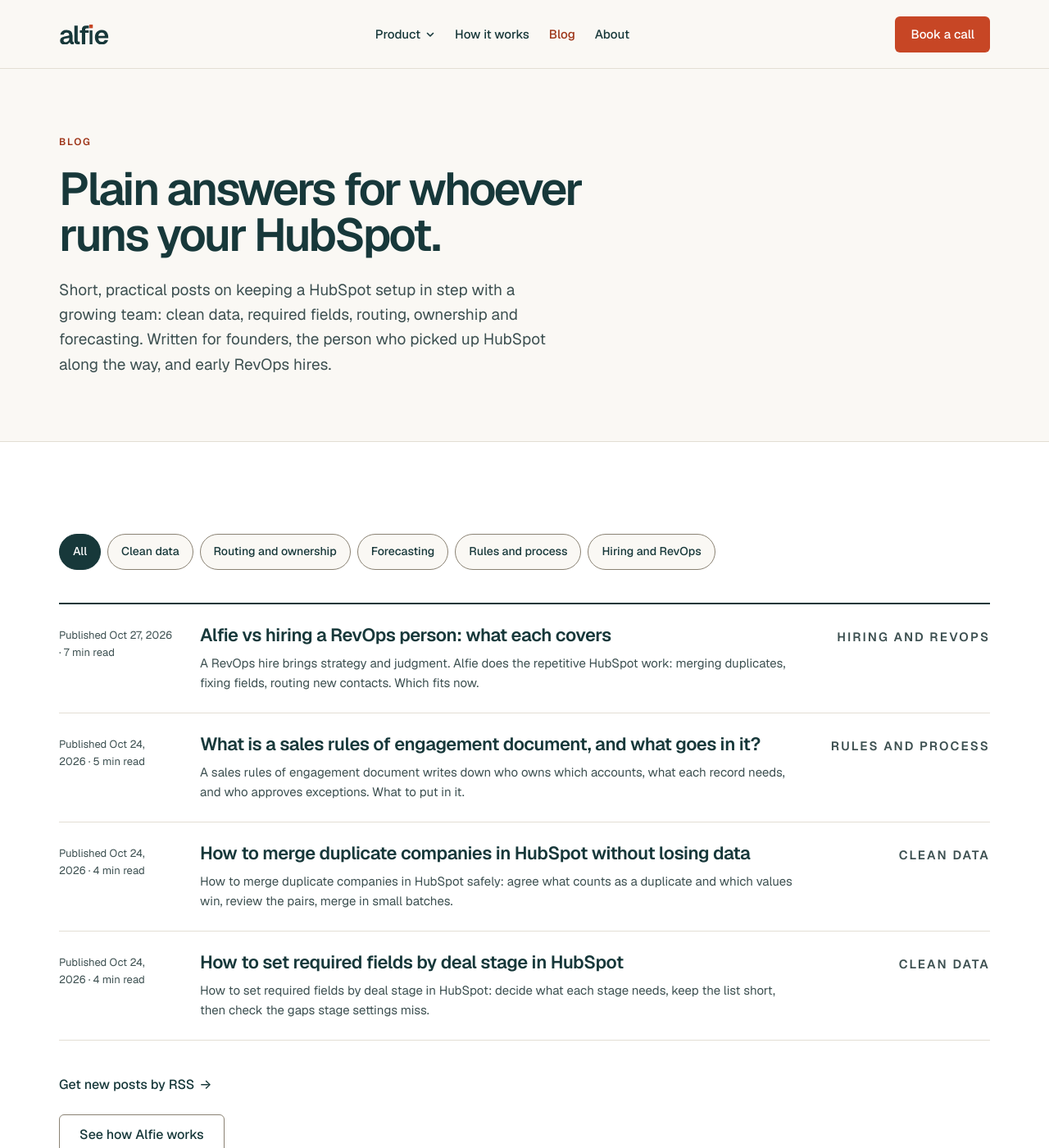
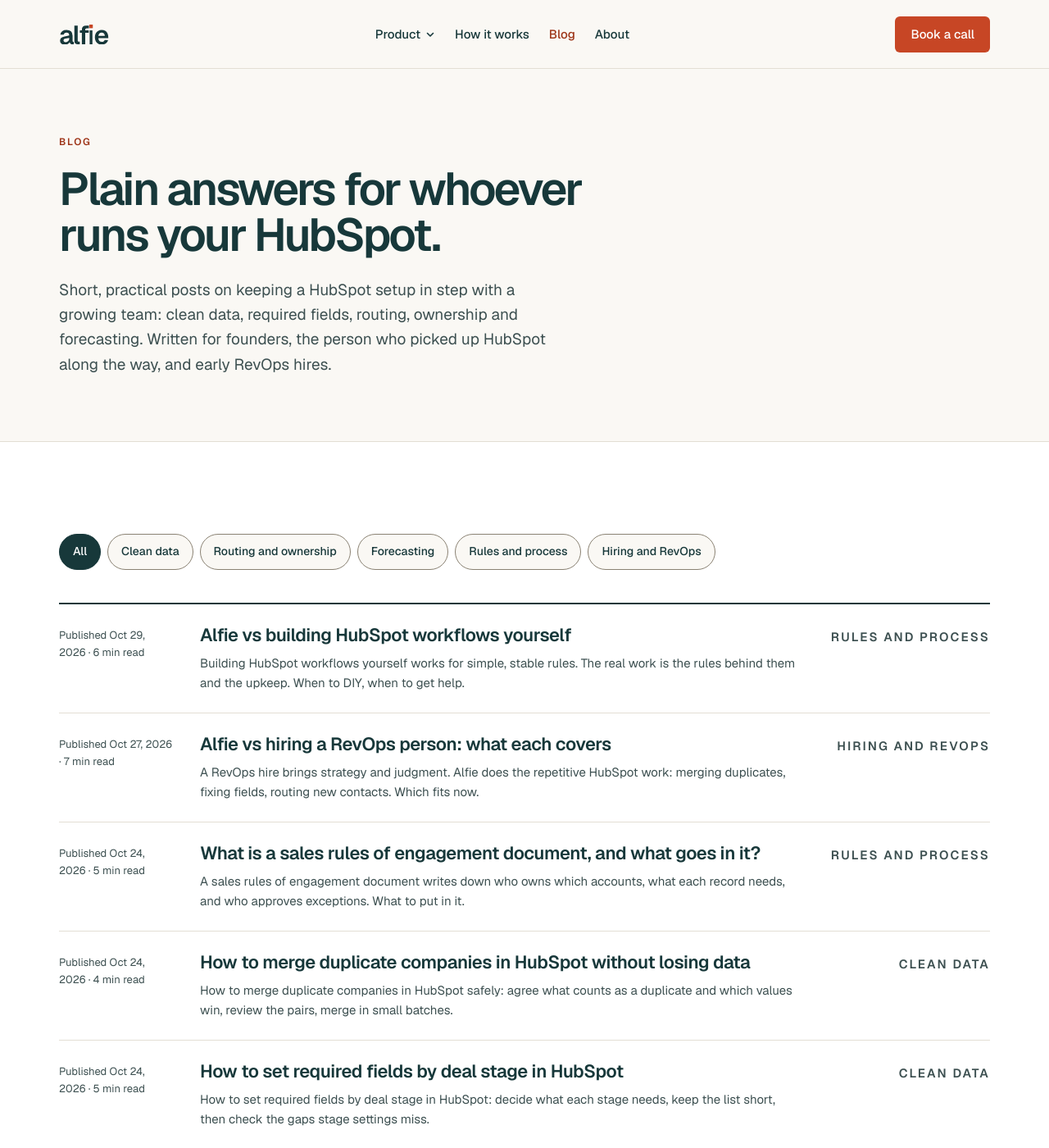
Before and after one commit to bsstaveley87/workwithalfie-site, a Jekyll site: the page built from blog/index.html, in a window 1280 px wide and 1400 px high. Shown: the whole window at 82% size. Built offline with Jekyll 4.4.1, drawn with Linux system fonts in a browser that asks for light colours; the list of posts is cut into pages by our own code; part of the change alters nothing that is shown.

Commit message:
Publish: Alfie vs building HubSpot workflows yourself (#18)
* Publish: Alfie vs building HubSpot workflows yourself

* Remove preview copy of workflows post

```diff
--- a/preview-posts/alfie-vs-building-hubspot-workflows-yourself.md
+++ b/_posts/2026-10-29-alfie-vs-building-hubspot-workflows-yourself.md
@@ -6,8 +6,8 @@ description: "Building HubSpot workflows yourself works for simple, stable rules
 slug: alfie-vs-building-hubspot-workflows-yourself
 primary_keyword: "building HubSpot workflows yourself"
 secondary_keywords: ["build your own HubSpot workflows", "DIY workflows vs Alfie", "when to keep building your own"]
-date: 2026-10-24 # draft date; set to the real publish date when it goes live
-last_modified_at: 2026-10-24
+date: 2026-10-29
+last_modified_at: 2026-10-29
 category: rules-process
 tags: [workflows, automation, comparison]
 author: "The Alfie team"
@@ -15,28 +15,23 @@ og_title: "Alfie vs building HubSpot workflows yourself"
 og_description: "Building HubSpot workflows yourself works for simple, stable rules. The real work is the rules behind them and the upkeep. When to DIY, when to get help."
 og_image: /assets/og/blog.png
 og_image_alt: "Alfie blog: Alfie vs building HubSpot workflows yourself"
-summary: "Building HubSpot workflows yourself works well when the rule is simple, stable and someone on your team owns it. Consider ongoing help like Alfie when the rules aren't written down, several people would build or edit the automation, or changes such as merges need a person to approve them first. Many teams do both."
+summary: "Building HubSpot workflows yourself works well when the rule is simple, stable and someone on your team owns it. Consider ongoing help like Alfie when the upkeep around those workflows, like merging duplicates, fixing required fields and routing new contacts, keeps landing on someone with no time for it, or when the rules were never written down. Many teams do both."
 faq:
   - q: "Does Alfie replace our HubSpot workflows?"
     a: "No. Alfie works in your HubSpot alongside your existing workflows. It checks your records against the rules you've approved and proposes fixes for your admin to approve. During setup we list any workflows that touch the same fields, such as owner rotation, so the two don't clash."
   - q: "Can HubSpot workflows enforce required fields by deal stage?"
     a: "HubSpot lets you set required properties on pipeline stages, and workflows can help with follow-up. Deals can still reach a stage by other routes, such as imports or integrations, so it's worth checking. More in [how to set required fields by deal stage in HubSpot](/blog/hubspot-required-fields-by-deal-stage/)."
   - q: "Does Alfie use AI to make changes?"
-    a: "Alfie uses AI to read requests and propose changes, and to suggest parent and subsidiary company links. Fixed checks written from your approved rules decide whether a change is allowed, and nothing changes in HubSpot until it passes and, where your rules say so, a person approves."
-  - q: "Can Alfie change records without asking?"
-    a: "At the start, every change waits for approval. A rule runs on its own only after your admin signs it off, and merges always need a fresh approval from your admin."
+    a: "AI drafts each change from the request and your HubSpot data, and suggests parent and subsidiary company links. Fixed checks written from your rules decide whether a change is allowed, and Alfie is designed never to write to HubSpot on the AI's word alone."
 related_pages: [/how-it-works, /features, /security]
 related_posts: [/blog/should-ai-be-allowed-to-change-your-crm/, /blog/hubspot-required-fields-by-deal-stage/]
-# PREVIEW ONLY. Not for launch: remove before merging unless Ben approves it.
-preview_only: true
-noindex: true
-sitemap: false
+key_phrases: ["HubSpot workflows", "existing workflows", "workflows you build yourself"]
 permalink: /blog/alfie-vs-building-hubspot-workflows-yourself/
 ---
 
 ## Is building your own HubSpot workflows a good option?
 
-Often, yes. HubSpot workflows are a capable, built-in way to automate routine work: set a property when something happens, notify an owner, create a task, rotate new records between reps. They live where your data lives, and there's no extra tool to add. What's available depends on your HubSpot subscription, so check what your plan includes.
+Often, yes. HubSpot workflows are a capable, built-in way to automate routine work: set a property when something happens, notify an owner, create a task, rotate new records between reps. They live where your data lives, and there's no extra tool to add.
 
 If you have someone who enjoys building automation and has the time to look after it, your own workflows can carry a lot of the load.
 
@@ -44,40 +39,45 @@ If you have someone who enjoys building automation and has the time to look afte
 
 Rarely into the first build. Building a workflow is usually the quick part. The effort goes into what surrounds it:
 
+- **The upkeep around the workflows.** Even with good automation, someone still merges the two "Acme Inc" records, chases the deal at Proposal with no close date, and works out who takes over a leaver's accounts.
 - **Deciding the rule.** "Deals at Proposal need a close date" is easy to say. Which deals, which pipeline, who's told, and what happens to the ones already there take longer to agree.
 - **Writing it down.** The rule ends up encoded in the workflow's settings. Unless someone also documents it, the only record of why it exists is the workflow itself.
 - **Keeping workflows from clashing.** As more people build, two workflows can write to the same field and undo each other's work.
-- **Handling exceptions.** Some changes shouldn't happen automatically at all. A merge of two important accounts, or moving a customer to a different rep, usually needs a person to look first.
 - **Keeping it in step.** A new territory, a new product or a new hire changes the rules. Every automation built on the old rules needs checking.
 
 None of this is a HubSpot problem. It's what happens to any setup that doesn't get regular upkeep as the team grows.
 
 ## What does Alfie do differently?
 
+Alfie does the repetitive upkeep itself, working from rules that are written down before anything is automated.
+
 Alfie is a RevOps service for growing SaaS companies that run on HubSpot: hands-on RevOps help plus automation that does the repetitive HubSpot upkeep, like merging duplicates, fixing required fields and routing new contacts and companies, by rules you set and with your admin in control of what changes.
 
-It starts from the rules rather than the automation:
+Here's how that works:
 
-1. **Rules first, in writing.** You start on standard rules for the basics, adjusted to your team, and you approve them. Alfie keeps your approved rules and gives you a written copy, as Markdown or PDF, to keep wherever you like. To change a rule, you tell us, and we update it and send you the new version.
-2. **Checked, then proposed.** From day one, Alfie checks your HubSpot against those rules and proposes fixes. In the first week it only reads, and gives you a baseline of where your data stands.
-3. **A person approves where it matters.** Your rules say which changes need a person, and which person. Alfie asks them in Slack and waits. Merges always need a fresh approval from your admin.
-4. **Verified, and recorded.** After each write, Alfie is designed to read the record back from HubSpot and count nothing as done until it matches. You can see and export a record of every change Alfie makes.
+1. **It starts from written rules.** You start on standard rules for the basics, adjusted to your team. Alfie keeps them and gives you a written copy, as Markdown or PDF, to keep wherever you like. To change a rule, you tell us, and we update it and send you the new version.
+2. **It does the jobs.** Alfie finds duplicate contacts and companies and drafts each merge with the surviving values chosen by rule. It sends each owner a Slack digest of the deals missing what your team agreed, and tidies emails, phone numbers, websites and countries. It routes new contacts and companies to the right owner by account, territory or segment, and round robin, with your admin approving.
+3. **It checks its own work.** After each write, Alfie is designed to read the record back from HubSpot and count nothing as done until it matches. You can see and export a record of each change Alfie makes.
 
-Deals that reach a stage without the details your team agreed are flagged, not blocked. See [how a change goes from request to verified](/how-it-works/).
+Deals that reach a stage without the details your team agreed are flagged, not blocked.
+
+Example: a Monday morning. Over the weekend, Alfie found three duplicate company pairs and drafted the merges, and nudged the owners of six deals sitting at Proposal with no close date. Sam, your admin, OKs the merges from one Slack message. Nobody built a new workflow for any of it.
+
+**You stay in control.** In the first week, Alfie only reads: it checks your records and shows you what it would fix, without changing anything, and gives you a baseline of where your data stands. After that, each change waits for a yes in Slack until your admin signs the rule off, and merges always wait for your admin. See [what Alfie does in a week](/how-it-works/).
 
 ## How do DIY workflows and Alfie compare?
 
 | | Building workflows yourself | Alfie |
 |---|---|---|
-| Best for | Simple, stable, well-understood automations | Upkeep that should follow written rules your team approves |
-| Who designs the rules | Whoever builds the workflow | Standard rules for the basics, adjusted to your team, approved by you |
+| Best for | Simple, stable, well-understood automations | The repetitive upkeep: merges, required fields, routing, tidying properties |
+| Who designs the rules | Whoever builds the workflow | Standard rules for the basics, adjusted to your team with us |
 | Where the rules live | In the workflow settings, plus any notes you keep | Kept by Alfie, with a written copy you own |
-| Approvals before a change | Up to how you build it | Designed in: your rules say who approves, and Alfie asks in Slack |
-| Merges | Up to your process | Found by rule, merged once your admin approves |
+| Who sees a change first | Up to how you build it | Your rules say who needs to see it, and Alfie asks them in Slack |
+| Merges | Up to your process | Drafted by Alfie with surviving values chosen by rule, made once your admin OKs them |
 | Checking the result | Up to how you build it | Designed to read each change back from HubSpot and flag mismatches |
-| Record of changes | HubSpot's own history, plus anything you build | A record of every change Alfie makes, which you can see and export |
-| Upkeep as you grow | Your team's time | Part of the service; tell us what changed |
-| Extra tools | None | Alfie, plus Slack for requests and approvals |
+| Record of changes | HubSpot's own history, plus anything you build | A record of each change Alfie makes, which you can see and export |
+| Upkeep as you grow | Your team's time | Part of the service. Tell us what changed |
+| Extra tools | None | Alfie, plus Slack for requests and OKs |
 
 ## When should you keep building your own?
 
@@ -85,21 +85,22 @@ Your own workflows are the better fit when:
 
 - **The rule is simple and won't change much.** Notify the owner when a deal goes quiet. Set a default value on a new record.
 - **Someone owns them.** One person builds, documents and checks them, and has time to keep doing it.
-- **Speed matters more than sign-off.** The change is low-risk, and nobody needs to approve it first.
+- **Speed matters more than a second look.** The change is low-risk, and nobody needs to see it first.
 - **It's part of a marketing or service process.** Alfie doesn't send nurture emails or route support tickets. Those stay in your HubSpot workflows. Alfie keeps the records and ownership those workflows rely on clean.
 
 ## When does Alfie make more sense?
 
 Alfie tends to fit when:
 
+- **The upkeep keeps landing on one person.** The founder, or whoever inherited HubSpot, is still merging records and chasing close dates after hours.
 - **The rules live in someone's head.** Nobody can say which workflow enforces which rule, or why.
 - **The person who built the workflows has moved on.** Or HubSpot sits with a founder who doesn't have time to maintain them.
-- **Some changes need a person first.** Merges, reassignments and edits to what your team entered shouldn't happen silently.
+- **Some changes need a person first.** Merges and moving a leaver's accounts shouldn't happen silently.
 - **You want a record you can hand to someone.** A written rules document and a record of each change make the setup easier to explain, audit and hand over.
 
 ## Do you have to choose?
 
-No. Alfie works alongside the workflows you already have. During setup, we list any workflows that touch the same fields, such as owner rotation, so the two don't clash. You can keep the automations that work and let Alfie take on the rule-checked upkeep around them.
+No. Alfie works alongside the workflows you already have. During setup, we list any workflows that touch the same fields, such as owner rotation, so the two don't clash. You can keep the automations that work and let Alfie take on the upkeep around them.
 
 If a process is custom or was never defined, [Services](/services/) helps work out how it should run first, before anything is automated.
 
```
